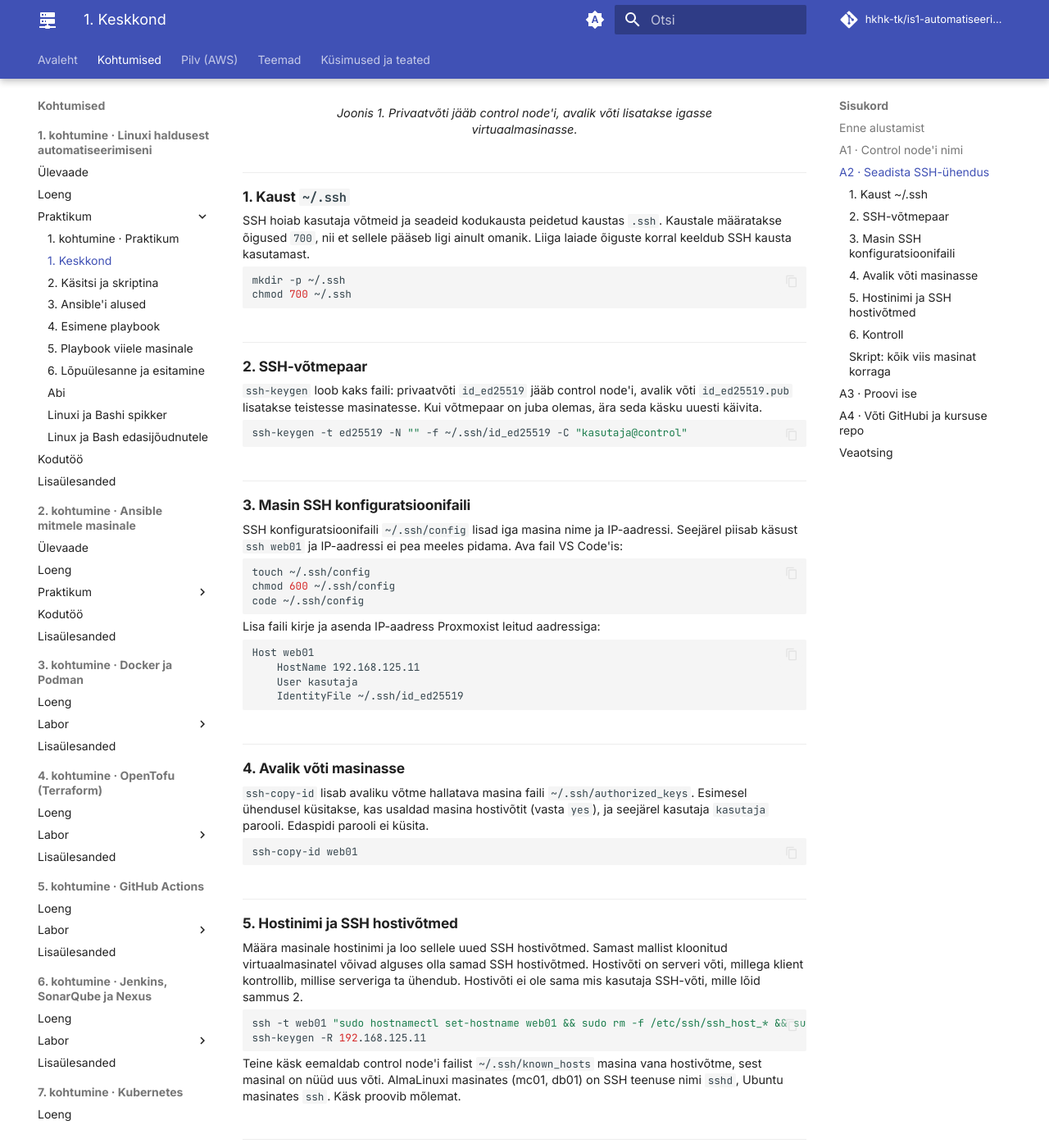
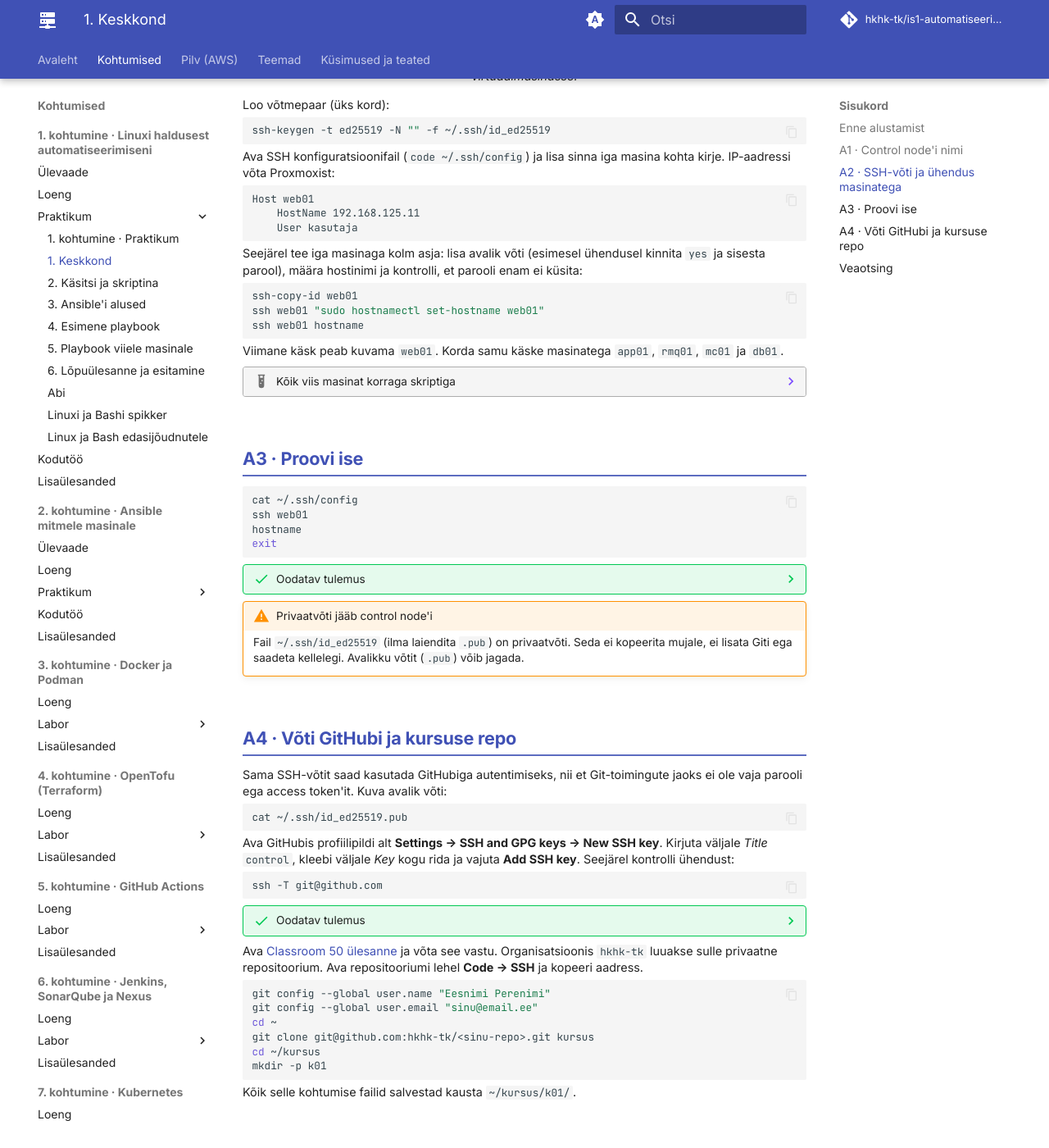
Before and after one commit to hkhk-tk/is1-automatiseerimine, an MkDocs documentation site: the page built from docs/k01/lab-1-keskkond.md, in a window 1280 px wide and 1400 px high, scrolled down 1372 px. Shown: the whole window at 82% size. Built offline with MkDocs 1.6.1 and Material for MkDocs 9.7.7, drawn with Linux system fonts in a browser that asks for light colours; comment, search, counter and statistics services are not loaded; some of the changed text lies outside the part shown.

Commit message:
K1 praktikum 1: SSH-osa lühikeseks, skript kokkuvolditud

````diff
--- a/docs/k01/lab-1-keskkond.md
+++ b/docs/k01/lab-1-keskkond.md
@@ -48,11 +48,9 @@ exec bash
 
     Laboris `sudo` parooli ei küsi, sest virtuaalmasinate mallis on kasutajal `kasutaja` lubatud kasutada `sudo`-t ilma paroolita. `hostnamectl` muudab hostinime püsivalt, nii et see jääb alles ka pärast taaskäivitust.
 
-## A2 · Seadista SSH-ühendus
+## A2 · SSH-võti ja ühendus masinatega
 
-Selles sammus seadistad control node'ist SSH-ühenduse viie virtuaalmasinaga, nii et saad nendega ühenduda nime järgi ja ilma paroolita. Allpool on kirjeldatud, mida tuleb teha. Iga sammu juures on käsk masina web01 näitel. Sammud 1 ja 2 teed üks kord, sammud 3–6 iga masinaga eraldi.
-
-Kui ei soovi viit masinat käsitsi seadistada, kasuta lehe lõpus olevat [skripti](#skript-koik-viis-masinat-korraga), mis teeb kõik sammud korraga.
+Loo control node'is SSH-võtmepaar ja lisa avalik võti viide masinasse. Siis saad masinatesse sisse logida nime järgi ja ilma paroolita.
 
 <figure style="max-width:720px;margin:.8em auto" class="lx" markdown="0">
 <svg viewBox="0 0 720 210" role="img" aria-label="control node'is on võtmepaar ja SSH konfiguratsioonifail; avalik võti lisatakse ssh-copy-id abil viide virtuaalmasinasse" xmlns="http://www.w3.org/2000/svg">
@@ -70,76 +68,33 @@ Kui ei soovi viit masinat käsitsi seadistada, kasuta lehe lõpus olevat [skript
 <figcaption>Joonis 1. Privaatvõti jääb control node'i, avalik võti lisatakse igasse virtuaalmasinasse.</figcaption>
 </figure>
 
-### 1. Kaust `~/.ssh`
-
-SSH hoiab kasutaja võtmeid ja seadeid kodukausta peidetud kaustas `.ssh`. Kaustale määratakse õigused `700`, nii et sellele pääseb ligi ainult omanik. Liiga laiade õiguste korral keeldub SSH kausta kasutamast.
+Loo võtmepaar (üks kord):
 
 ```bash
-mkdir -p ~/.ssh
-chmod 700 ~/.ssh
+ssh-keygen -t ed25519 -N "" -f ~/.ssh/id_ed25519
 ```
 
-### 2. SSH-võtmepaar
-
-`ssh-keygen` loob kaks faili: privaatvõti `id_ed25519` jääb control node'i, avalik võti `id_ed25519.pub` lisatakse teistesse masinatesse. Kui võtmepaar on juba olemas, ära seda käsku uuesti käivita.
-
-```bash
-ssh-keygen -t ed25519 -N "" -f ~/.ssh/id_ed25519 -C "kasutaja@control"
-```
-
-### 3. Masin SSH konfiguratsioonifaili
-
-SSH konfiguratsioonifaili `~/.ssh/config` lisad iga masina nime ja IP-aadressi. Seejärel piisab käsust `ssh web01` ja IP-aadressi ei pea meeles pidama. Ava fail VS Code'is:
-
-```bash
-touch ~/.ssh/config
-chmod 600 ~/.ssh/config
-code ~/.ssh/config
-```
-
-Lisa faili kirje ja asenda IP-aadress Proxmoxist leitud aadressiga:
+Ava SSH konfiguratsioonifail (`code ~/.ssh/config`) ja lisa sinna iga masina kohta kirje. IP-aadressi võta Proxmoxist:
 
 ```text
 Host web01
     HostName 192.168.125.11
     User kasutaja
-    IdentityFile ~/.ssh/id_ed25519
 ```
 
-### 4. Avalik võti masinasse
-
-`ssh-copy-id` lisab avaliku võtme hallatava masina faili `~/.ssh/authorized_keys`. Esimesel ühendusel küsitakse, kas usaldad masina hostivõtit (vasta `yes`), ja seejärel kasutaja `kasutaja` parooli. Edaspidi parooli ei küsita.
+Seejärel tee iga masinaga kolm asja: lisa avalik võti (esimesel ühendusel kinnita `yes` ja sisesta parool), määra hostinimi ja kontrolli, et parooli enam ei küsita:
 
 ```bash
 ssh-copy-id web01
-```
-
-### 5. Hostinimi ja SSH hostivõtmed
-
-Määra masinale hostinimi ja loo sellele uued SSH hostivõtmed. Samast mallist kloonitud virtuaalmasinatel võivad alguses olla samad SSH hostivõtmed. Hostivõti on serveri võti, millega klient kontrollib, millise serveriga ta ühendub. Hostivõti ei ole sama mis kasutaja SSH-võti, mille lõid sammus 2.
-
-```bash
-ssh -t web01 "sudo hostnamectl set-hostname web01 && sudo rm -f /etc/ssh/ssh_host_* && sudo ssh-keygen -A && (sudo systemctl restart ssh || sudo systemctl restart sshd)"
-ssh-keygen -R 192.168.125.11
-```
-
-Teine käsk eemaldab control node'i failist `~/.ssh/known_hosts` masina vana hostivõtme, sest masinal on nüüd uus võti. AlmaLinuxi masinates (mc01, db01) on SSH teenuse nimi `sshd`, Ubuntu masinates `ssh`. Käsk proovib mõlemat.
-
-### 6. Kontroll
-
-```bash
+ssh web01 "sudo hostnamectl set-hostname web01"
 ssh web01 hostname
 ```
 
-Kinnita uus hostivõti (`yes`). Käsk peab kuvama `web01` ilma parooli küsimata.
+Viimane käsk peab kuvama `web01`. Korda samu käske masinatega `app01`, `rmq01`, `mc01` ja `db01`.
 
-Korda samme 3–6 masinatega `app01`, `rmq01`, `mc01` ja `db01`.
+??? example "Kõik viis masinat korraga skriptiga"
 
-### Skript: kõik viis masinat korraga
-
-??? example "Ava skript, mis teeb sammud 1–6 kõigi viie masinaga"
-
-    Loo control node'is fail `~/ssh-seadistus.sh` (VS Code'is vali **File → New File** ja salvesta fail kodukausta). Kopeeri faili alljärgnev skript ja **asenda viis IP-aadressi** Proxmoxist leitud aadressidega. Skripti kommentaarides on samad sammude numbrid nagu ülal.
+    Skript teeb sama viie masinaga korraga ja loob lisaks igale masinale uued SSH hostivõtmed. Loo control node'is fail `~/ssh-seadistus.sh`, kopeeri sinna skript ja asenda viis IP-aadressi Proxmoxist leitud aadressidega:
 
     ```bash
     #!/usr/bin/env bash
@@ -231,82 +186,13 @@ Korda samme 3–6 masinatega `app01`, `rmq01`, `mc01` ja `db01`.
     fi
     ```
 
-
-    ??? note "Bashi võtted selles skriptis"
-
-        | Kirjutis | Tähendus |
-        |---|---|
-        | `#!/usr/bin/env bash` | shebang: faili käivitab Bash |
-        | `WEB01_IP="192.168.125.11"` | muutuja; võrdusmärgi ümber pole tühikuid |
-        | `"$voti"` | muutuja väärtus; jutumärgid hoiavad väärtuse ühe tervikuna ka siis, kui selles on tühik |
-        | `if [[ -f "$voti" ]]` | kas selline fail on olemas? |
-        | `seadista() { ... }` | **funktsioon**: käskude rühm nimega, mida saab mitu korda kasutada |
-        | `$1`, `$2` | funktsiooni esimene ja teine argument: `seadista web01 "$WEB01_IP"` |
-        | `>>` | lisab faili lõppu (`>` kirjutaks üle) |
-        | `|| vigu=$((vigu + 1))` | kui eelmine käsk ebaõnnestus, suurenda vigade arvu |
-        | `exit 1` | skript lõpetab veakoodiga 1, et seda käivitav programm saaks vea tuvastada |
-
-        Skripti piirid on [loengu](loeng.md#4-skripti-piirid) 4. peatükis.
-
-    Enne käivitamist kontrolli skripti süntaksit. Käsk loeb skripti läbi, kuid ei käivita seda:
-
-    ```bash
-    bash -n ~/ssh-seadistus.sh && echo "süntaks korras"
-    ```
-
-    Käivita skript:
+    Käivita skript. Iga masina juures küsitakse parooli üks kord:
 
     ```bash
     bash ~/ssh-seadistus.sh
     ```
 
-    Iga masina juures küsib `ssh-copy-id` üks kord parooli, et lisada avalik võti masinasse. Sisesta kasutaja `kasutaja` parool, mille said juhendajalt. `sudo` laboris parooli ei küsi.
-
-    ??? success "Oodatav tulemus"
-
-        ```
-        === web01 (192.168.125.11) ===
-        config: lisatud web01
-        kasutaja@192.168.125.11's password:
-        Number of key(s) added: 1
-        hostivõtmed uuendatud: web01
-        ...
-        === Kontroll ===
-        OK    web01 vastab: web01
-        OK    app01 vastab: app01
-        OK    rmq01 vastab: rmq01
-        OK    mc01 vastab: mc01
-        OK    db01 vastab: db01
-
-        Valmis: kõik viis masinat töötavad.
-        ```
-
-    Käivita skript teist korda:
-
-    Enne käivitamist ennusta tulemust. Mida skript teisel käivitusel teeb? Kas see küsib parooli? Kas see lisab SSH konfiguratsioonifaili samad read teist korda?
-
-    ```bash
-    bash ~/ssh-seadistus.sh
-    grep -c '^Host ' ~/.ssh/config
-    ```
-
-    ??? success "Oodatav tulemus"
-
-        ```
-        Võti on juba olemas: /home/kasutaja/.ssh/id_ed25519
-        config: web01 on juba olemas
-        ...
-        All keys were skipped because they already exist on the remote system.
-        ...
-        Valmis: kõik viis masinat töötavad.
-        5
-        ```
-
-        Uut võtmepaari ei looda, konfiguratsioonifaili midagi ei lisata ja `ssh-copy-id` ei küsi parooli, sest avalik võti on juba masinas. Hostinimi määratakse siiski uuesti, sest skript ei kontrolli enne, kas hostinimi on juba õige. Teine käivitus jätab lõpptulemuse samaks, kuid osa käske käivitatakse siiski uuesti. Järgmises osas võrdled seda Ansible'i moodulite käitumisega.
-
-    ??? question "Mõtle (valikuline)"
-
-        Kuidas muudaksid funktsiooni nii, et `hostnamectl` käivitatakse ainult siis, kui hostinimi ei ole veel õige? Vihje: `ssh -n "$nimi" hostname` kuvab praeguse hostinime.
+    Lõpus peab olema rida `Valmis: kõik viis masinat töötavad.`
 
 ## A3 · Proovi ise
 
````
